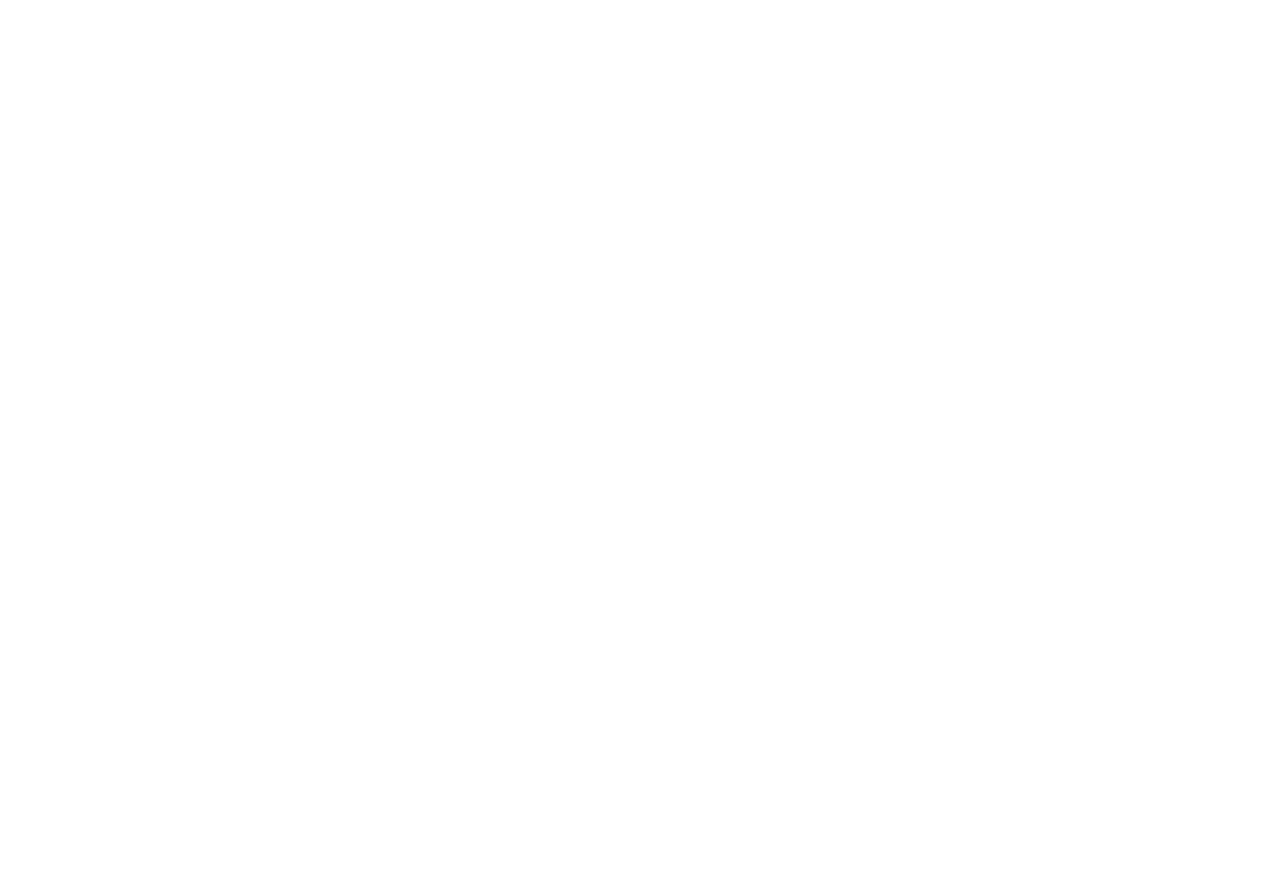
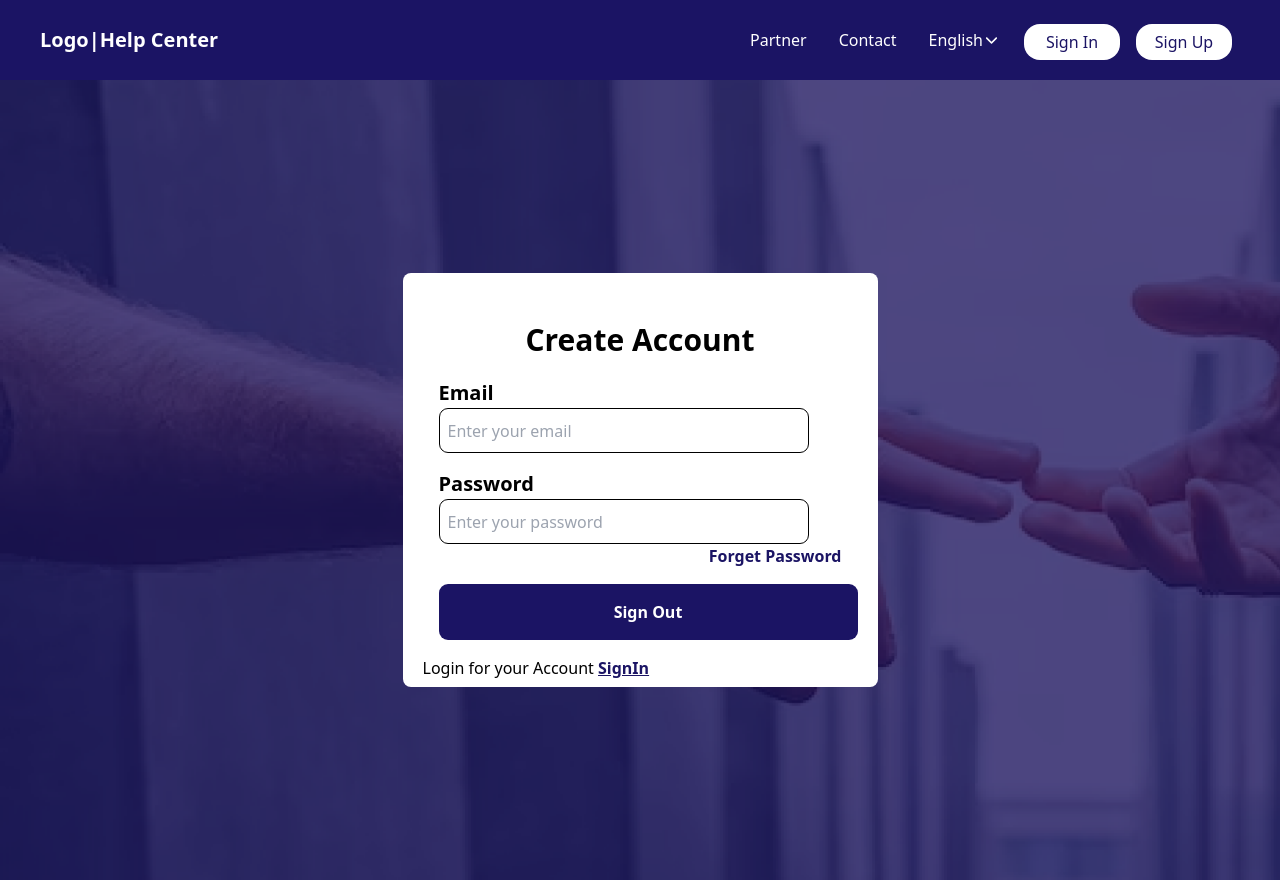
Before and after one commit to nyirurugoomar/HELP-CENTER-_APP, a React (Create React App) app in the folder client/: page /signup in a window 1280 px wide. Before the commit the page ends 800 px from the top, so only its background shows below. Built offline with nearby package versions, Linux system fonts and the light colour scheme.

Commit message:
adding loading signIn

```diff
--- a/client/src/App.js
+++ b/client/src/App.js
@@ -32,7 +32,7 @@ function App() {
             )}
           />
           <Route
-            path="/signout"
+            path="/signup"
             render={(props) => (
               <SignUp {...props} setIsAuthenticated={setIsAuthenticated} />
             )}
--- a/client/src/components/Navbar.js
+++ b/client/src/components/Navbar.js
@@ -34,7 +34,7 @@ const Navbar = () => {
           </Link>
         </li>
         <li className="p-2 text-20 text-[#1B1464] hover:text-black cursor-pointer mt-auto">
-          <Link to="/signout">
+          <Link to="/signup">
             <button className="rounded-2xl bg-white w-24 h-9">Sign Up</button>
           </Link>
         </li>
--- a/client/src/components/signIn/SignIn.js
+++ b/client/src/components/signIn/SignIn.js
@@ -11,9 +11,11 @@ function SignIn({ setIsAuthenticated }) {
   const [username, setUsername] = useState("");
   const [password, setPassword] = useState("");
   const [error, setError] = useState(null);
+  const [loading, setLoading] = useState(false);
 
   const handleLogin = async () => {
     try {
+      setLoading(true);
       const response = await axios.post("http://localhost:5000/login", {
         username: username,
         password: password,
@@ -43,6 +45,8 @@ function SignIn({ setIsAuthenticated }) {
       } else {
         setError("An error occurred. Please try again later.");
       }
+    } finally {
+      setLoading(false); // Set loading to false when login process completes
     }
   };
   return (
@@ -50,6 +54,7 @@ function SignIn({ setIsAuthenticated }) {
       <div className="">
         <Navbar />
       </div>
+
       <div className="left-0 w-screen h-screen  bg-Search-bg bg-cover flex justify-center items-center">
         <div className="bg-white p-5 rounded-lg w-[475px] h-[614px]">
           <div className="text-center mt-6">
@@ -128,8 +133,9 @@ function SignIn({ setIsAuthenticated }) {
             <button
               className="bg-[#1B1464] p-4 w-[419px] rounded-[9px] text-white font-bold"
               onClick={handleLogin}
+              disabled={loading}
             >
-              Sign In
+              {loading ? "Signing In..." : "Sign In"}
             </button>
           </div>
           <h1>
```
